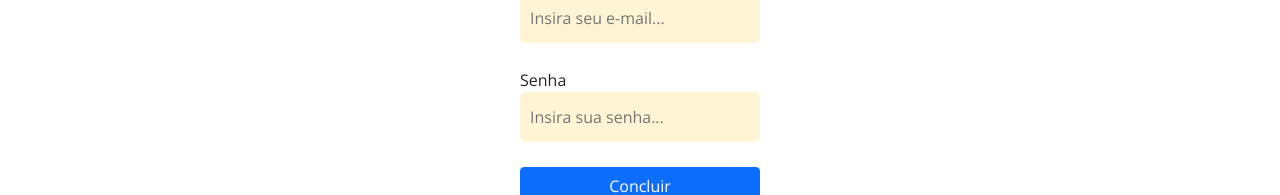
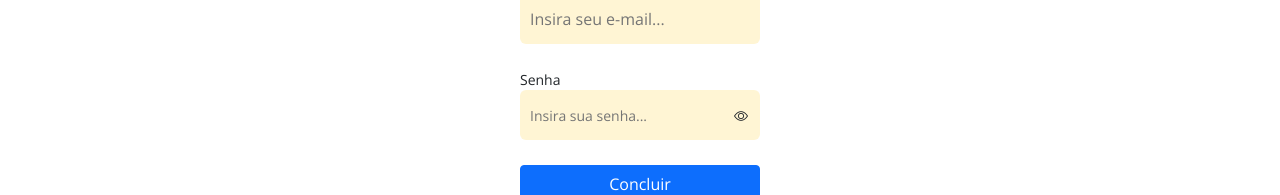
Before and after one commit to Khezac/ClothingStore, a React (Create React App) app in the folder react-docs/: page /login in a window 1280 px wide. Shown: the part 270-465 px from the top of the page. Built offline with nearby package versions, Linux system fonts and the light colour scheme; data requests are answered from the project's data file; a web font is replaced by a local one.

Commit message:
fix.password-visibility-btn

```diff
--- a/react-docs/db.json
+++ b/react-docs/db.json
@@ -19,21 +19,6 @@
       "id": "4@4",
       "senha": "4",
       "confirmar_senha": "4"
-    },
-    {
-      "id": "teste@testeteste",
-      "senha": "123456",
-      "confirmar_senha": "123456"
-    },
-    {
-      "id": "teste@teste.com",
-      "senha": "123456",
-      "confirmar_senha": "123456"
-    },
-    {
-      "id": "teste@test",
-      "senha": "123",
-      "confirmar_senha": "123"
     }
   ],
   "produtos": [
--- a/react-docs/src/components/pages/Cadastro.module.css
+++ b/react-docs/src/components/pages/Cadastro.module.css
@@ -46,5 +46,5 @@
     position:absolute;
     z-index: 3;
     right: 5%;
-    bottom: 17%;
+    bottom: 20%;
 }
--- a/react-docs/src/components/pages/Login.js
+++ b/react-docs/src/components/pages/Login.js
@@ -11,7 +11,9 @@ function Login() {
 
     const [checkUser, setCheckUser] = useState([])// Cria um usuário para validação com a API
     const [users, setUsers] = useState([])// Armazena os usuários da API
-    const [showError,setShowError] = useState(false)
+    const [showError, setShowError] = useState(false)
+    const [passwordVisibility, setPasswordVisibility] = useState('password')
+    const [passwordVisibilityBtn, setPasswordVisibilityBtn] = useState('bi bi-eye')
 
     const navigate = useNavigate()// redirecionará a pessoa pra uma outra page caso o login seja completo
 
@@ -51,15 +53,15 @@ function Login() {
         const userPassword = element.senha;
 
         if (userId === checkUserId && userPassword === checkUserPassword) {
-            const state = { status:'logado' }
-            navigate('/', {state})
+            const state = { status: 'logado' }
+            navigate('/', { state })
             console.log(state)
-        } else if (index === array.length -1) {
+        } else if (index === array.length - 1) {
             setShowError(true)
             const timer = setTimeout(() => {
                 setShowError(false)
             }, 3000);
-            return ()=> clearTimeout(timer)
+            return () => clearTimeout(timer)
         }
     }
 
@@ -70,6 +72,16 @@ function Login() {
         message = location.state.message
     }
 
+    function togglePasswordVisibility(){
+        if (passwordVisibility === 'password'){
+            setPasswordVisibility('text')
+            setPasswordVisibilityBtn('bi bi-eye-slash')
+        } else if (passwordVisibility === 'text'){
+            setPasswordVisibility('password')
+            setPasswordVisibilityBtn('bi bi-eye')
+        }
+    }
+
     return (
         <div className={styles.login_wrapper}>
             {message && <Message type='success' msg={message} />}
@@ -77,7 +89,10 @@ function Login() {
             <h1>Login</h1>
             <form onSubmit={submit} className={styles.form_wrapper}>
                 <Input type='email' name='email' placeholder='Insira seu e-mail...' label='Usuário' onChange={handleEmail} />
-                <Input type='password' name='senha' placeholder='Insira sua senha...' label='Senha' onChange={handlePassword} />
+                <div className={styles.input_container}>
+                    <Input type={passwordVisibility} name='senha' placeholder='Insira sua senha...' label='Senha' onChange={handlePassword} />
+                    <i className={passwordVisibilityBtn} style={{ cursor: 'pointer' }} onClick={togglePasswordVisibility}></i>
+                </div>
                 <SubmitBtn />
                 <Link to='/alterarsenha1'>Esqueci minha senha</Link>
             </form>
--- a/react-docs/src/components/pages/Login.module.css
+++ b/react-docs/src/components/pages/Login.module.css
@@ -20,3 +20,15 @@
     flex-direction: column;
     gap:25px;
 }
+
+.input_container{
+    position: relative;
+    font-size: 14px;
+}
+
+.input_container i{
+    position:absolute;
+    z-index: 3;
+    right: 5%;
+    bottom: 20%;
+}
```
